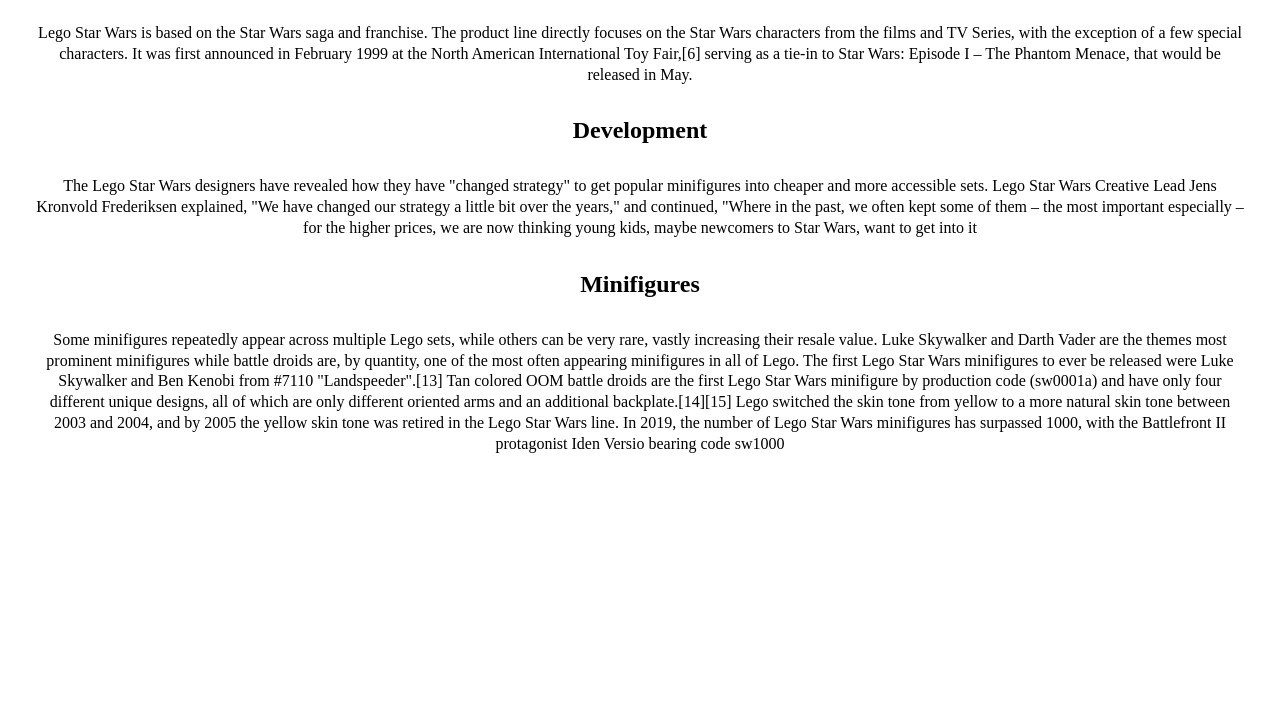
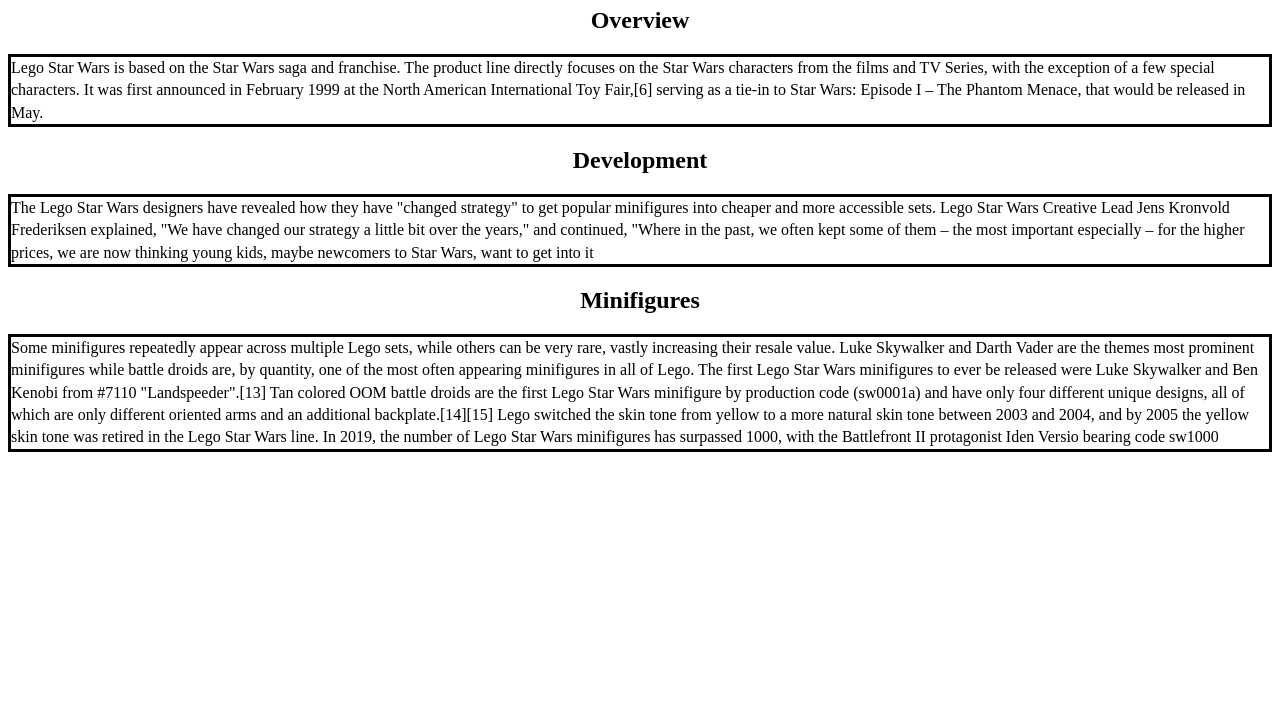
Before and after one commit to flores-97/COMP001B.LectureActivity4-Typography, a plain HTML site: page index.html in a window 1280 px wide. Shown: the part 73-800 px from the top of the page. Drawn offline with Linux system fonts and the light colour scheme.

Commit message:
could not figure out how to add vertical rhythm

```diff
--- a/main.css
+++ b/main.css
@@ -1,8 +1,9 @@
 h1, h2{
     text-align: center;
     border: 5px;
-    border-color: black;;
 }
+
+h2
 
 *{
     margin: 0;
@@ -11,25 +12,35 @@ h1, h2{
 
 p{
     line-height: 140%;
-    text-align: center;
+    text-align: left;
+    border-style: solid;
 }
 
-.Overview, p{
+.Overview{
     text-indent: 4em;
     line-height: 130%;
-    margin: 2em;
+    margin-bottom: 10em;
+    margin-left: 1em;
+    margin-right: 1em;
+    margin-top: 10em;
+
 }
 
-.development, p{
+.development{
     text-indent: 0;
     line-height: 130%;
-    margin: 2em;
+    margin-bottom: 10em;
+    padding-top: 10em;
+    padding-bottom: 10em;
+    margin-top: 10em;
 }
 
-.minifigs, p{
+.minifigs{
+    line-height: 130%;
     margin-bottom: 1em;
-    line-height: 130%;
-    margin: 2em;
+    margin-left: 1em;
+    margin-right: 1em;
+    margin-top: 1em;
 }
 
 .roboto-regular-italic {
```
